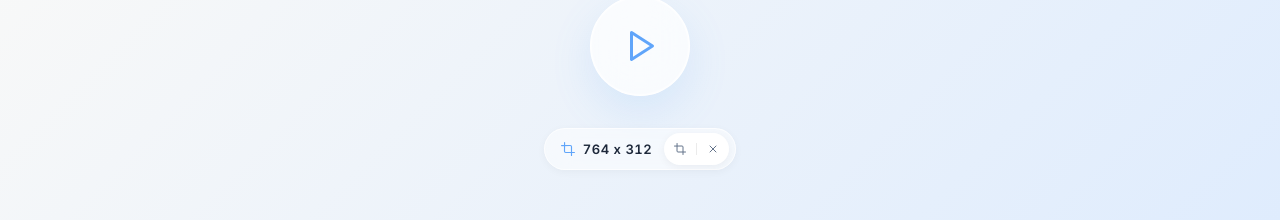
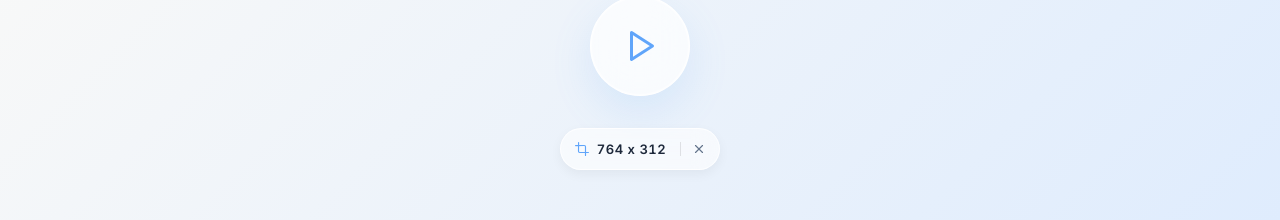
Before and after one commit to JasonHongGG/RangeTranslator, a React (Vite) app: page / in a window 1280 px wide. Shown: the part 336-556 px from the top of the page. Built offline with nearby package versions, Linux system fonts and the light colour scheme.

Commit message:
feat: implement redesigned PanelView UI with window controls and interactive selection state

```diff
--- a/src/views/PanelView.css
+++ b/src/views/PanelView.css
@@ -219,25 +219,40 @@
 .v2-selection-pill {
   display: flex;
   align-items: center;
-  background: rgba(255, 255, 255, 0.5);
+  background: rgba(255, 255, 255, 0.6);
   backdrop-filter: blur(12px);
   -webkit-backdrop-filter: blur(12px);
   border-radius: 99px;
-  border: 1px solid rgba(255, 255, 255, 0.7);
-  padding: 4px 6px 4px 16px;
-  box-shadow: var(--shadow-sm);
-  gap: 12px;
+  border: 1px solid rgba(255, 255, 255, 0.8);
+  padding: 4px;
+  box-shadow: 0 4px 12px rgba(0, 0, 0, 0.05);
 }
 
-.v2-pill-info {
+.v2-pill-reselect {
   display: flex;
   align-items: center;
   gap: 8px;
+  padding: 6px 12px 6px 10px;
+  border-radius: 99px;
   color: var(--ink-strong);
+  background: transparent;
+  transition: all 0.2s cubic-bezier(0.34, 1.56, 0.64, 1);
+  cursor: pointer;
+}
+
+.v2-pill-reselect:hover {
+  background: rgba(255, 255, 255, 0.9);
+  box-shadow: 0 2px 8px rgba(0, 0, 0, 0.08);
+  transform: translateY(-1px);
 }
 
 .v2-pill-icon {
   color: var(--accent-blue);
+  transition: transform 0.2s ease;
+}
+
+.v2-pill-reselect:hover .v2-pill-icon {
+  transform: scale(1.1);
 }
 
 .v2-pill-text {
@@ -247,39 +262,28 @@
   letter-spacing: 0.5px;
 }
 
-.v2-pill-actions {
-  display: flex;
-  align-items: center;
-  background: #fff;
-  border-radius: 99px;
-  padding: 4px;
-  box-shadow: 0 2px 8px rgba(0,0,0,0.05);
+.v2-pill-divider {
+  width: 1px;
+  height: 14px;
+  background: rgba(0, 0, 0, 0.1);
+  margin: 0 2px;
 }
 
-.v2-pill-action-btn {
-  width: 24px;
-  height: 24px;
-  border-radius: 50%;
+.v2-pill-clear {
   display: flex;
   align-items: center;
   justify-content: center;
+  width: 32px;
+  height: 32px;
+  border-radius: 50%;
   color: var(--ink-soft);
-  transition: all 0.2s ease;
+  background: transparent;
+  transition: all 0.2s cubic-bezier(0.34, 1.56, 0.64, 1);
+  cursor: pointer;
 }
 
-.v2-pill-action-btn:hover {
-  background: rgba(59, 130, 246, 0.1);
-  color: var(--accent-blue);
-}
-
-.v2-pill-action-btn.danger:hover {
+.v2-pill-clear:hover {
   background: rgba(239, 68, 68, 0.1);
   color: var(--danger);
+  transform: translateY(-1px);
 }
-
-.v2-pill-divider {
-  width: 1px;
-  height: 12px;
-  background: rgba(0, 0, 0, 0.08);
-  margin: 0 4px;
-}
--- a/src/views/PanelView.tsx
+++ b/src/views/PanelView.tsx
@@ -332,23 +332,28 @@ export function PanelView() {
                 animate={{ opacity: 1, y: 0 }}
                 transition={{ delay: 0.2, duration: 0.3 }}
               >
-                <div className="v2-pill-info">
+                <Tooltip content="Reselect Region" position="top">
+                  <button
+                    type="button"
+                    className="v2-pill-reselect"
+                    onClick={() => runCommand(() => call('open_selector_window'))}
+                  >
                     <FiCrop size={14} className="v2-pill-icon" />
                     <span className="v2-pill-text">{snapshot.selection?.width} x {snapshot.selection?.height}</span>
-                </div>
-                <div className="v2-pill-actions">
-                  <Tooltip content="Reselect" position="top">
-                    <button className="v2-pill-action-btn" onClick={() => runCommand(() => call('open_selector_window'))}>
-                      <FiCrop size={12} />
                   </button>
                 </Tooltip>
+
                 <div className="v2-pill-divider" />
-                  <Tooltip content="Clear" position="top">
-                    <button className="v2-pill-action-btn danger" onClick={() => runCommand(() => call('clear_selection'))}>
-                      <FiX size={12} />
+
+                <Tooltip content="Clear Selection" position="top">
+                  <button
+                    type="button"
+                    className="v2-pill-clear"
+                    onClick={() => runCommand(() => call('clear_selection'))}
+                  >
+                    <FiX size={14} />
                   </button>
                 </Tooltip>
-                </div>
               </motion.div>
             </motion.div>
           )}
```
Lines whose indentation alone changed are shown as unchanged.
